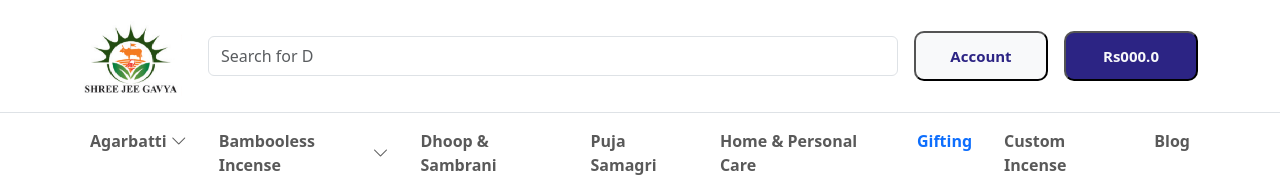
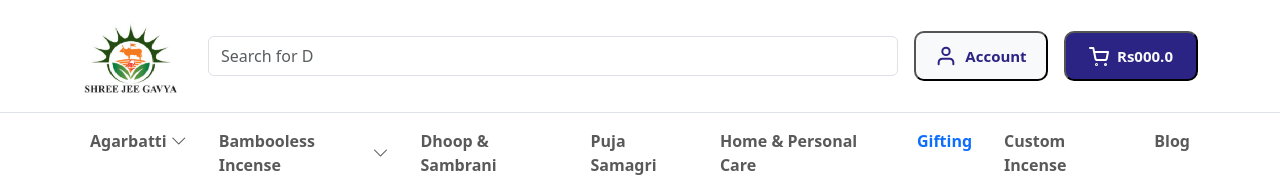
Before and after one commit to palakpurohit7072-wq/Shreeji, a React (Vite) app in the folder my-react-app/: page / in a window 1280 px wide. Shown: the top 177 px of the page. Built offline with nearby package versions, Linux system fonts and the light colour scheme.

Commit message:
Updated Navbar hover styles and bug fixes

```diff
--- a/my-react-app/src/Components/Navbar.css
+++ b/my-react-app/src/Components/Navbar.css
@@ -3,7 +3,21 @@
   height: 50px !important;
   font-size: 15px;
   border-radius: 10px;
+  transition: all 0.3s ease; /* smooth hover */
 }
+
+/* Hover state - dono button ke liye */
+.right_part .btns:hover {
+  background-color: #E4040D !important; /*
+  border-color: #E4040D !important;
+  color: #fff !important; /* text white */
+}
+
+/* Hover pe Account button ka icon bhi white ho jaye */
+.right_part .btns:hover svg path {
+  stroke: #fff !important;
+}
+
 
 /* ✅ Tablet screens (max-width: 991px) */
 @media (max-width: 991px) {
--- a/my-react-app/src/Components/Navbar.jsx
+++ b/my-react-app/src/Components/Navbar.jsx
@@ -8,7 +8,7 @@ function Navbar() {
     <div className="container d-flex justify-content-between align-items-center py-3 flex-wrap">
       {/* Left Part */}
       <div className="left_part mb-2 mb-md-0">
-        <img src={shreejilogo} alt="Logo" height="80"  width="100"/>
+        <img src={shreejilogo} alt="Logo" height="80" width="100" />
       </div>
 
       {/* Right Part */}
@@ -30,12 +30,71 @@ function Navbar() {
         {/* Account Button */}
         <button className="btns fw-semibold bg-light bluetext blueborder d-flex align-items-center justify-content-center gap-2">
           {/* SVG */}
+          <svg
+            width="22"
+            height="22"
+            viewBox="0 0 22 22"
+            fill="none"
+            xmlns="http://www.w3.org/2000/svg"
+          >
+            <path
+              d="M18.3333 19.25V17.4167C18.3333 16.4442 17.947 15.5116 17.2593 14.8239C16.5717 14.1363 15.6391 13.75 14.6666 13.75H7.33329C6.36083 13.75 5.4282 14.1363 4.74057 14.8239C4.05293 15.5116 3.66663 16.4442 3.66663 17.4167V19.25"
+              stroke="#2c2484"   // ✅ changed to custom color
+              strokeWidth="2"
+              strokeLinecap="round"
+              strokeLinejoin="round"
+            />
+            <path
+              d="M11 10.0833C13.0251 10.0833 14.6667 8.44171 14.6667 6.41667C14.6667 4.39162 13.0251 2.75 11 2.75C8.975 2.75 7.33337 4.39162 7.33337 6.41667C7.33337 8.44171 8.975 10.0833 11 10.0833Z"
+              stroke="#2c2484"   // ✅ changed to custom color
+              strokeWidth="2"
+              strokeLinecap="round"
+              strokeLinejoin="round"
+            />
+          </svg>
           Account
         </button>
 
+
+
+
         {/* Cart Button */}
         <button className="btns fw-semibold text-light bg-blue d-flex align-items-center justify-content-center gap-2">
-          {/* SVG */}
+          <svg
+            width="22"
+            height="22"
+            viewBox="0 0 22 22"
+            fill="none"
+            xmlns="http://www.w3.org/2000/svg"
+            style={{ marginLeft: "-2px" }}
+          >
+            <path
+              className="circle"
+              d="M9.5 20C9.77614 20 10 19.7761 10 19.5C10 19.2239 9.77614 19 9.5 19C9.22386 19 9 19.2239 9 19.5C9 19.7761 9.22386 20 9.5 20Z"
+              fill="none"
+              stroke="white"
+              strokeWidth="2"
+              strokeLinecap="round"
+              strokeLinejoin="round"
+            />
+            <path
+              className="circle"
+              d="M18.5 20C18.7761 20 19 19.7761 19 19.5C19 19.2239 18.7761 19 18.5 19C18.2239 19 18 19.2239 18 19.5C18 19.7761 18.2239 20 18.5 20Z"
+              fill="white"
+              stroke="white"
+              strokeWidth="2"
+              strokeLinecap="round"
+              strokeLinejoin="round"
+            />
+            <path
+              d="M3 3H6.27273L8.46545 13.7117C8.54027 14.08 8.7452 14.4109 9.04436 14.6464C9.34351 14.8818 9.71784 15.0069 10.1018 14.9997H18.0545C18.4385 15.0069 18.8129 14.8818 19.112 14.6464C19.4112 14.4109 19.6161 14.08 19.6909 13.7117L21 6.9999H7.09091"
+              stroke="white"
+              strokeWidth="2"
+              strokeLinecap="round"
+              strokeLinejoin="round"
+              style={{ fill: "none" }}
+            />
+          </svg>
           Rs000.0
         </button>
       </div>
--- a/my-react-app/src/Components/Threegeneration.css
+++ b/my-react-app/src/Components/Threegeneration.css
@@ -5,7 +5,7 @@
 }
 
 /* Card styling */
-.threegeneration .threegeneration .review-card {
+.threegeneration  .review-card {
   width: 319px;
   height: 184px;
   border-radius: 8px;
```
